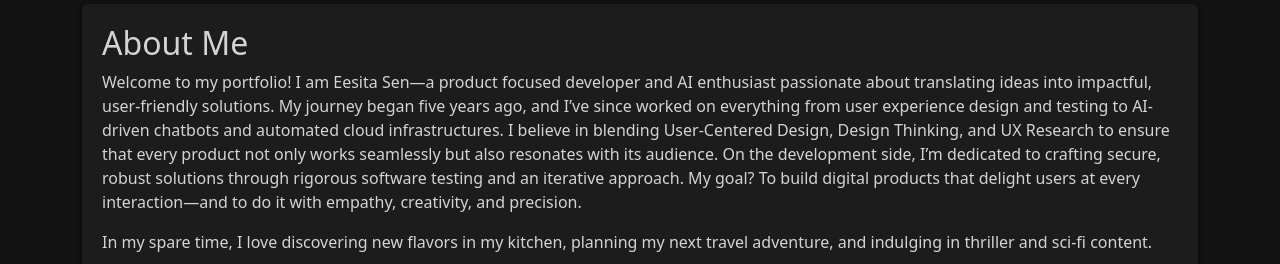
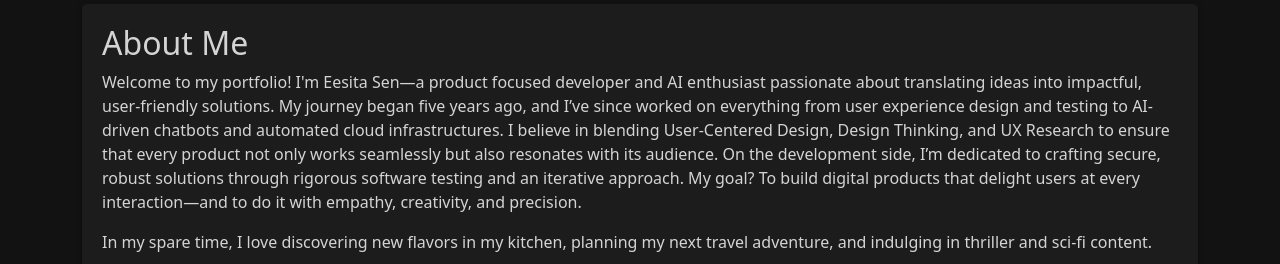
Before and after one commit to git-union/SmartPortfolio, a website: page public/index.html in a window 1280 px wide. Shown: the part 834-1098 px from the top of the page. Drawn offline with nearby package versions, Linux system fonts and the light colour scheme.

Commit message:
test changes reflect in the website--2

```diff
--- a/public/index.html
+++ b/public/index.html
@@ -99,7 +99,7 @@
 
         <section id="about" class="tabcontent" data-aos="zoom-in" data-aos-duration="1000">
             <h2>About Me</h2>
-            <p>Welcome to my portfolio! I am Eesita Sen—a product focused developer and AI enthusiast passionate about
+            <p>Welcome to my portfolio! I'm Eesita Sen—a product focused developer and AI enthusiast passionate about
                 translating ideas into impactful, user-friendly solutions. My journey began five years ago, and I’ve
                 since worked on everything from user experience design and testing to AI-driven chatbots and automated
                 cloud infrastructures. I believe in blending User-Centered Design, Design Thinking, and UX Research to
```
